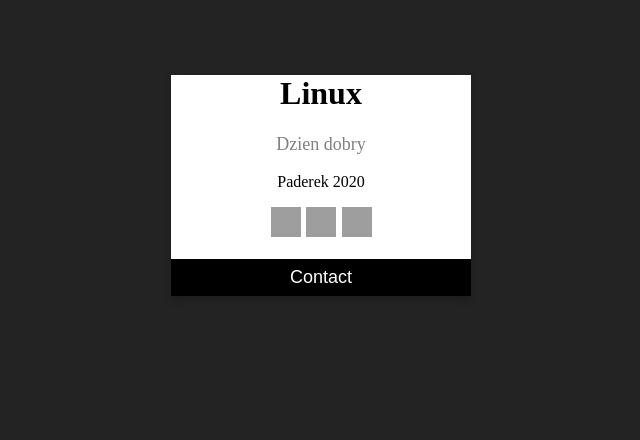
After one commit to 3ti-2020/crud-wiele-do-wielu-weronika-rogalska, a PHP site: page /card/card.html in a window 1280 px wide. The commit adds this page. Shown: the part 360-800 px from the top of the page, without its empty margins (319-959 px from the left). Run offline with PHP 8.4, Linux system fonts and the light colour scheme; grey boxes are pictures that could not be loaded.

Commit message:
Add files via upload

```diff
--- /dev/null
+++ b/card/card.css
@@ -0,0 +1,58 @@
+body{
+    background-color: #232323;
+    padding: 5rem;
+}
+
+.card{
+    box-shadow: 0 4px 8px 0 rgba(0, 0, 0, 0.2);
+    max-width: 300px;
+    margin: auto;
+    text-align: center;
+    background-color: white;
+}
+
+.title{
+    color: gray;
+    font-size: 18px;
+}
+
+.body_post{
+    position: relative;
+    top: 300px;
+    background-color: #232323;
+}
+
+button{
+    border: none;
+    outline: 0;
+    display: inline-block;
+    padding: 8px;
+    color: white;
+    background-color: #000;
+    text-align: center;
+    cursor: pointer;
+    width: 100%;
+    font-size: 18px;
+}
+
+a{
+    text-decoration: none;
+    font-size: 22px;
+    color: black;
+}
+
+button:hover, a:hover{
+    opacity: 0.7;
+}
+
+.header{
+    display: flex;
+    justify-content: center;
+}
+
+.img_header{
+    box-shadow: 0 4px 8px 0 rgba(0, 0, 0, 0.2);
+    max-width: 300px;
+    margin: auto;
+    position: absolute;
+}
--- /dev/null
+++ b/card/card.html
@@ -0,0 +1,36 @@
+<!DOCTYPE html>
+<html lang="en">
+<head>
+    <meta charset="UTF-8">
+    <meta name="viewport" content="width=device-width, initial-scale=1.0">
+    <link rel="stylesheet" href="card.css">
+    <title>Document</title>
+</head>
+<body>
+    <div>
+        <a style='color: #bbbfca' href="../index.php">POWRÓT</a>
+    </div>
+    <div class="container">
+        <div class="header">
+            <img class="img_header" src="https://ih1.redbubble.net/image.161080070.3717/flat,750x1000,075,f.jpg">
+        </div>
+        <div class="body_post">
+            <div class="card">
+                <h1>Linux</h1>
+                <p class="title">Dzien dobry</p>
+                <p>Paderek 2020</p>
+                <a href="#">
+                    <i class="facebook"><img src="https://external-content.duckduckgo.com/iu/?u=https%3A%2F%2Fcdn.onlinewebfonts.com%2Fsvg%2Fimg_432365.png&f=1&nofb=1" height="30px" width="30px"></i>
+                </a>
+                <a href="#">
+                    <i class="twitter"><img src="https://external-content.duckduckgo.com/iu/?u=https%3A%2F%2Ftse4.mm.bing.net%2Fth%3Fid%3DOIP.QaiDaTFNi3oNR36wapYxUQHaHw%26pid%3DApi&f=1" height="30px" width="30px"></i>
+                </a>
+                <a href="#">
+                    <i class="ithub"><img src="https://external-content.duckduckgo.com/iu/?u=https%3A%2F%2Fclipartart.com%2Fimages%2Fgit-clipart-3.jpg&f=1&nofb=1" height="30px" width="30px"></i>
+                </a>
+                <p><button>Contact</button></p>
+            </div>
+        </div>
+    </div>
+</body>
+</html>
```
Also changed, not shown: index.php (+76 -1 lines), index2.php (+5 -38 lines), logowanie.php (+4 -3 lines).
